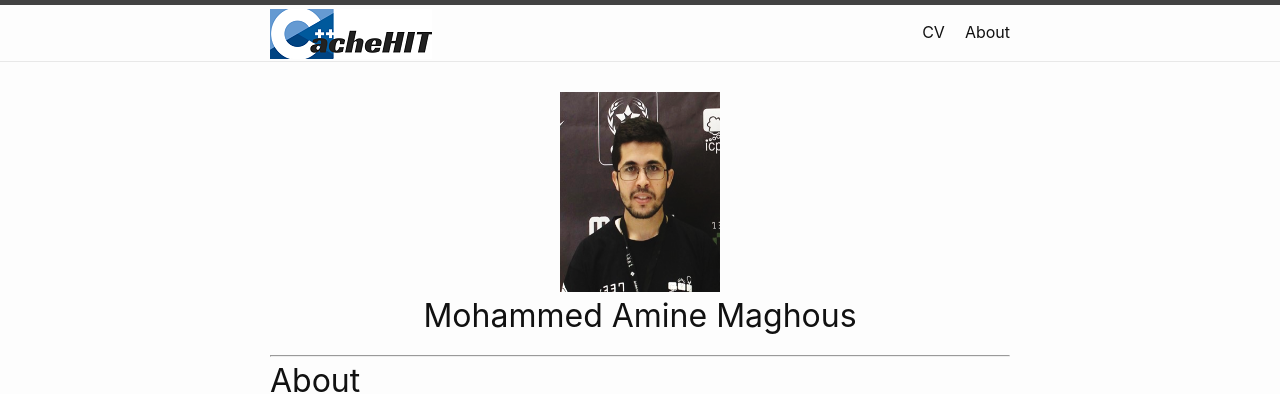
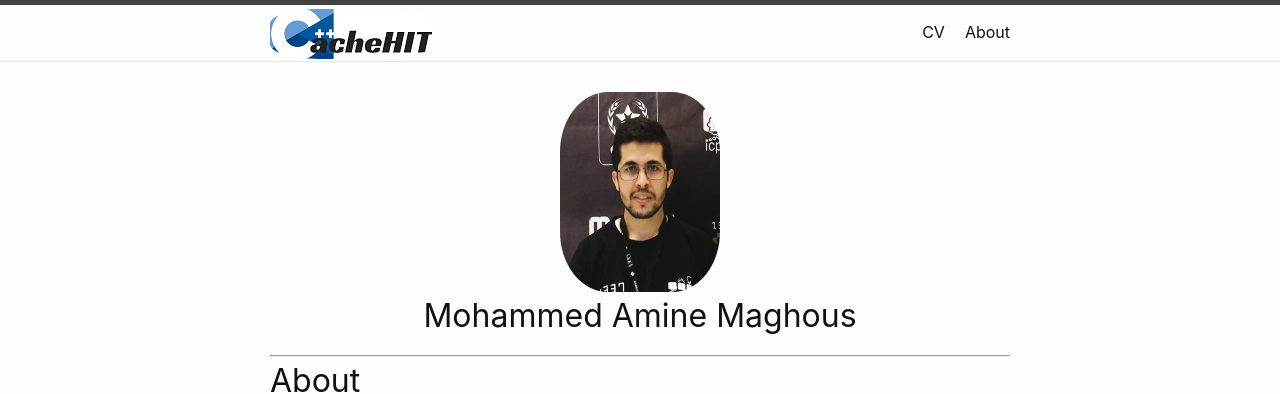
Before and after one commit to magmine/cachehit, a Jekyll site: the page built from author/CV.md, in a window 1280 px wide. Shown: the top 394 px of the page. Built offline with Jekyll 4.4.1, drawn with Linux system fonts in a browser that asks for light colours.

Commit message:
enhance image

```diff
--- a/_layouts/CV.html
+++ b/_layouts/CV.html
@@ -2,7 +2,11 @@
 layout: default
 ---
 <article class="post">
-
+  <style>
+    img {
+      border-radius: 30%;
+    }
+    </style>
   <!--header class="post-header">
     <h1 class="post-title">{{ page.title | escape }}</h1>
   </header-->
```
Also changed, not shown: 1 other file.
